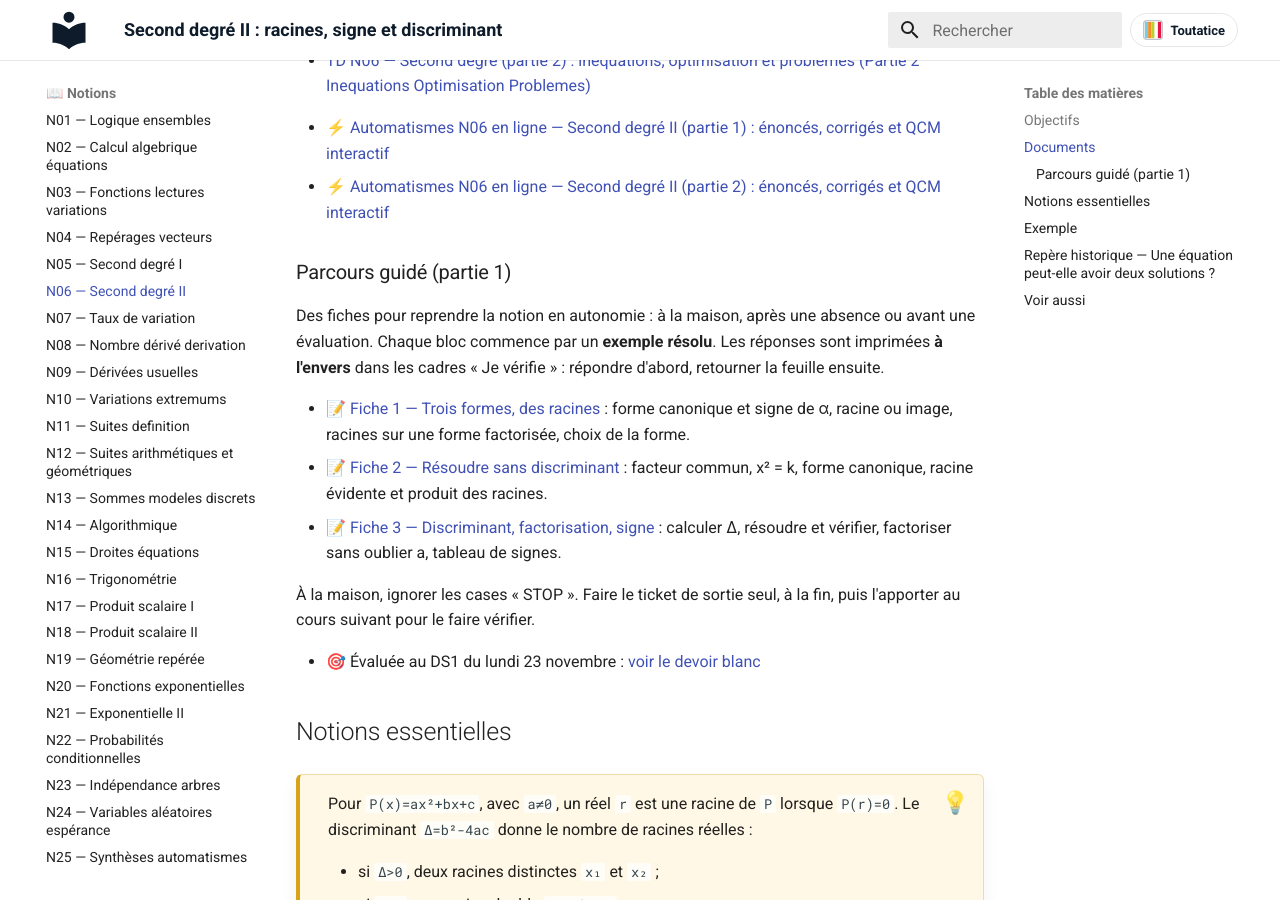
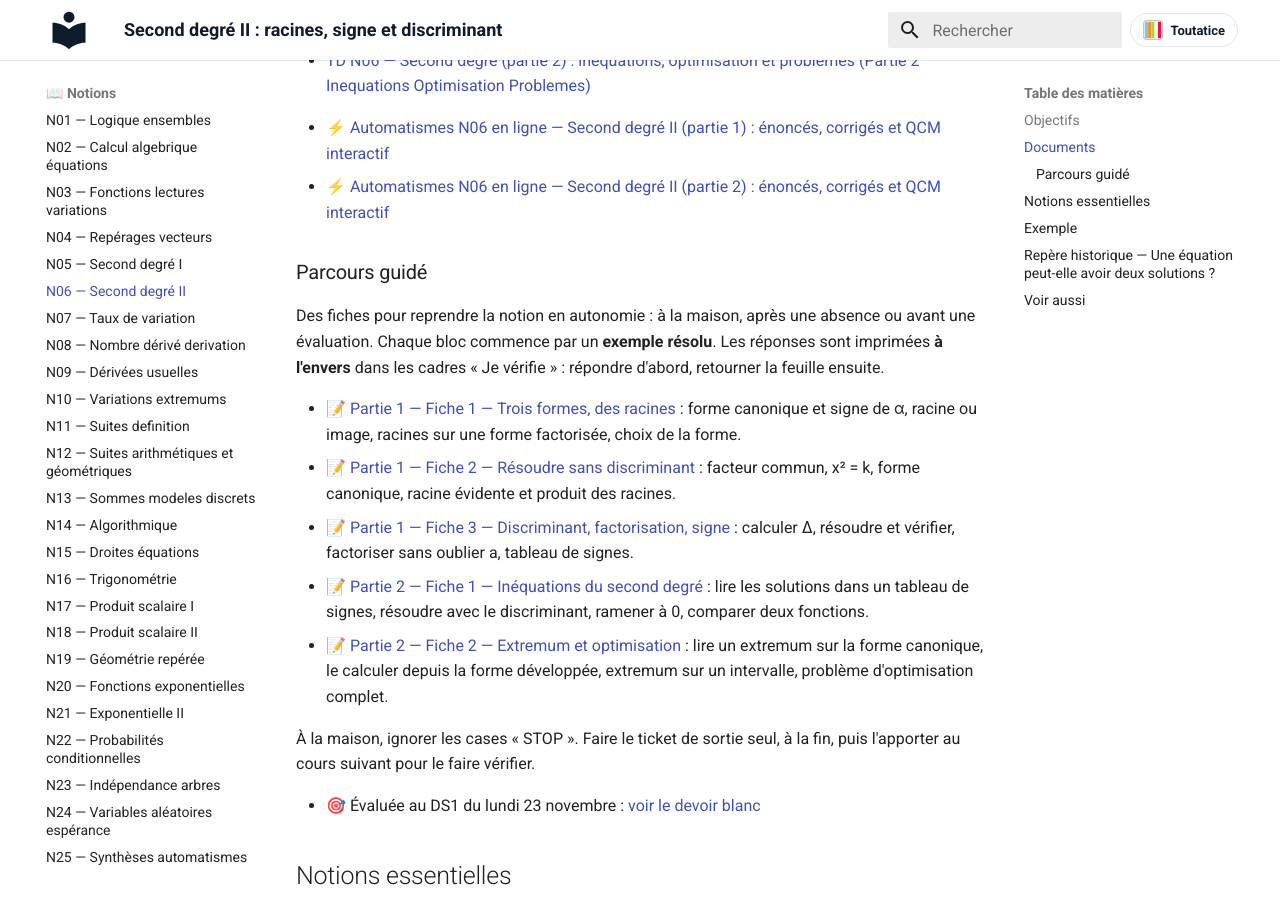
Before and after one commit to vnicolle56610/maths-premiere-specialite, an MkDocs documentation site: the page built from docs/notions/N06-second-degre-ii.md, in a window 1280 px wide and 900 px high, scrolled down 922 px. Built offline with MkDocs 1.6.1 and Material for MkDocs 9.7.7, drawn with Linux system fonts in a browser that asks for light colours.

Commit message:
Publication automatique : 2 fichier(s) copié(s), 1 page(s) mise(s) à jour
Fichiers copiés :
  - docs/parcours-guide/PARCOURS_GUIDE_N06_PARTIE_2_FICHE_1.pdf
  - docs/parcours-guide/PARCOURS_GUIDE_N06_PARTIE_2_FICHE_2.pdf

Pages mises à jour :
  - docs/notions/N06-second-degre-ii.md

Généré par le protocole de publication (publier_ressources_site.py / publier_ressources_gui.py).

```diff
--- a/docs/notions/N06-second-degre-ii.md
+++ b/docs/notions/N06-second-degre-ii.md
@@ -37,13 +37,15 @@ Cette notion complète l’étude du second degré avec les racines, le discrimi
 <!-- AUTOMATISMES-WEB:END -->
 
 <!-- PARCOURS-GUIDE:START -->
-### Parcours guidé (partie 1)
+### Parcours guidé
 
 Des fiches pour reprendre la notion en autonomie : à la maison, après une absence ou avant une évaluation. Chaque bloc commence par un **exemple résolu**. Les réponses sont imprimées **à l'envers** dans les cadres « Je vérifie » : répondre d'abord, retourner la feuille ensuite.
 
-- 📝 [Fiche 1 — Trois formes, des racines](../parcours-guide/PARCOURS_GUIDE_N06_PARTIE_1_FICHE_1.pdf) : forme canonique et signe de α, racine ou image, racines sur une forme factorisée, choix de la forme.
-- 📝 [Fiche 2 — Résoudre sans discriminant](../parcours-guide/PARCOURS_GUIDE_N06_PARTIE_1_FICHE_2.pdf) : facteur commun, x² = k, forme canonique, racine évidente et produit des racines.
-- 📝 [Fiche 3 — Discriminant, factorisation, signe](../parcours-guide/PARCOURS_GUIDE_N06_PARTIE_1_FICHE_3.pdf) : calculer Δ, résoudre et vérifier, factoriser sans oublier a, tableau de signes.
+- 📝 [Partie 1 — Fiche 1 — Trois formes, des racines](../parcours-guide/PARCOURS_GUIDE_N06_PARTIE_1_FICHE_1.pdf) : forme canonique et signe de α, racine ou image, racines sur une forme factorisée, choix de la forme.
+- 📝 [Partie 1 — Fiche 2 — Résoudre sans discriminant](../parcours-guide/PARCOURS_GUIDE_N06_PARTIE_1_FICHE_2.pdf) : facteur commun, x² = k, forme canonique, racine évidente et produit des racines.
+- 📝 [Partie 1 — Fiche 3 — Discriminant, factorisation, signe](../parcours-guide/PARCOURS_GUIDE_N06_PARTIE_1_FICHE_3.pdf) : calculer Δ, résoudre et vérifier, factoriser sans oublier a, tableau de signes.
+- 📝 [Partie 2 — Fiche 1 — Inéquations du second degré](../parcours-guide/PARCOURS_GUIDE_N06_PARTIE_2_FICHE_1.pdf) : lire les solutions dans un tableau de signes, résoudre avec le discriminant, ramener à 0, comparer deux fonctions.
+- 📝 [Partie 2 — Fiche 2 — Extremum et optimisation](../parcours-guide/PARCOURS_GUIDE_N06_PARTIE_2_FICHE_2.pdf) : lire un extremum sur la forme canonique, le calculer depuis la forme développée, extremum sur un intervalle, problème d'optimisation complet.
 
 À la maison, ignorer les cases « STOP ». Faire le ticket de sortie seul, à la fin, puis l'apporter au cours suivant pour le faire vérifier.
 <!-- PARCOURS-GUIDE:END -->
```
Also changed, not shown: 2 other files.
